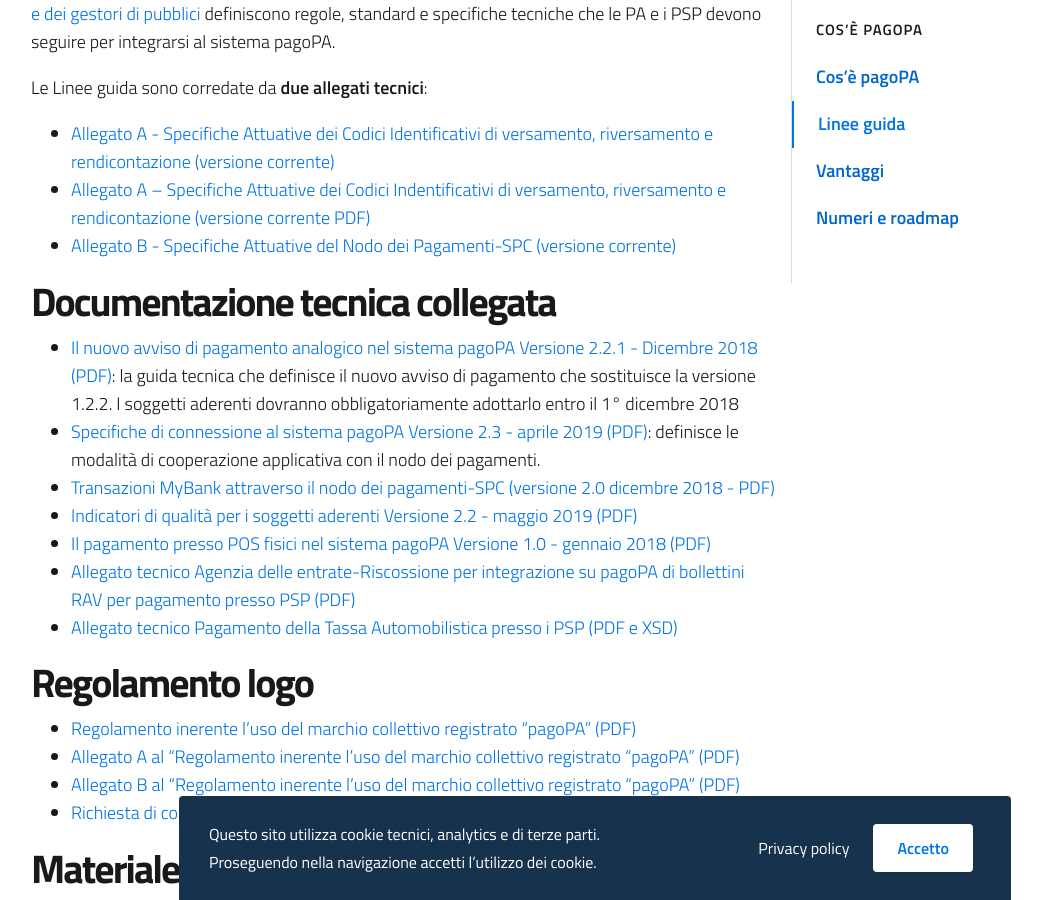
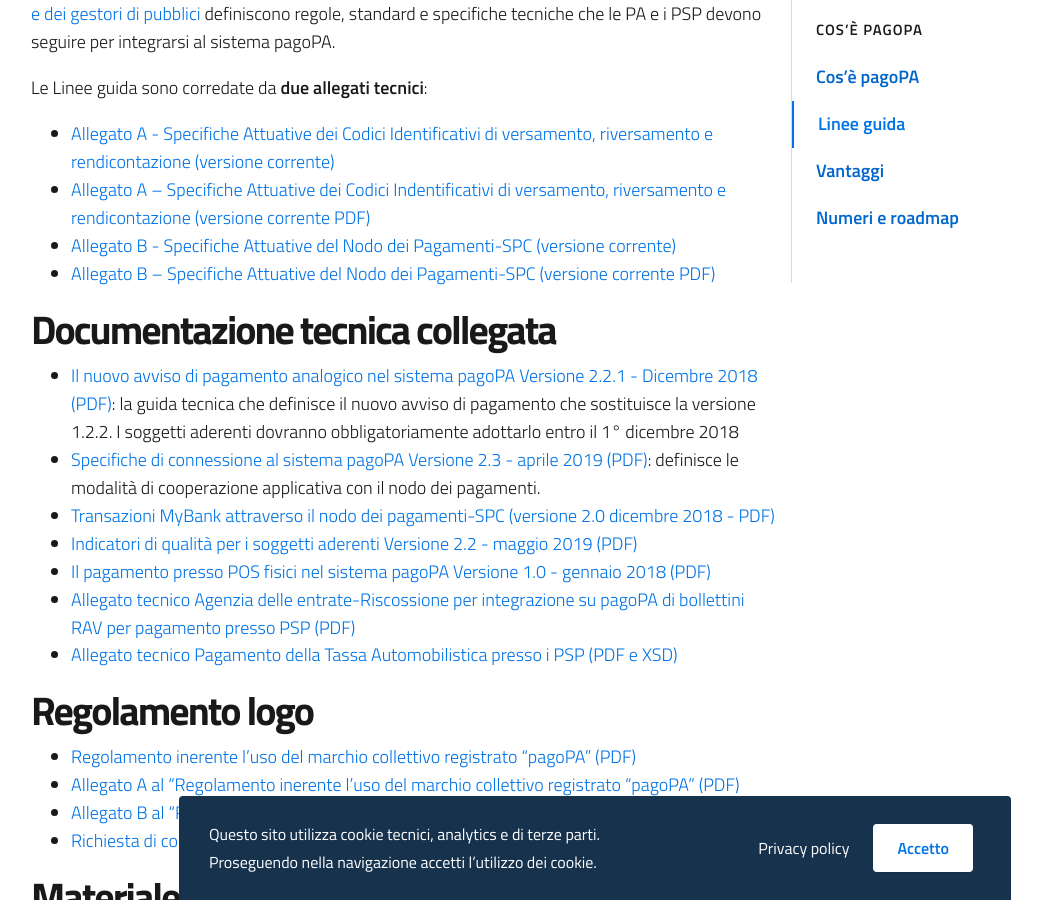
Before and after one commit to pagopa/site-pagopa.gov.it, a Jekyll site: the page built from it/pagopa/linee-guida.md, in a window 1280 px wide and 900 px high, scrolled down 487 px. Shown: the whole window, without its empty margins (45-1087 px from the left). Built offline with Jekyll 4.4.1, drawn with Linux system fonts in a browser that asks for light colours.

Commit message:
Update linee-guida.md

```diff
--- a/it/pagopa/linee-guida.md
+++ b/it/pagopa/linee-guida.md
@@ -14,6 +14,7 @@
 * [Allegato A - Specifiche Attuative dei Codici Identificativi di versamento, riversamento e rendicontazione (versione corrente)](https://docs.italia.it/italia/pagopa/pagopa-codici-docs/it/stabile/)
 * [Allegato A – Specifiche Attuative dei Codici Indentificativi di versamento, riversamento e rendicontazione (versione corrente PDF)](https://github.com/italia/lg-pagopa-docs/blob/master/documentazione_tecnica_collegata/allegati_tecnici_linee_guida/Specifiche_Attuative_Pagamenti_1_3_1.pdf)
 * [Allegato B - Specifiche Attuative del Nodo dei Pagamenti-SPC (versione corrente)](https://docs.italia.it/italia/pagopa/pagopa-specifichepagamenti-docs/it/stabile/)
+* [Allegato B – Specifiche Attuative del Nodo dei Pagamenti-SPC (versione corrente PDF)](https://github.com/italia/lg-pagopa-docs/blob/master/documentazione_tecnica_collegata/allegati_tecnici_linee_guida/SANP_2.2.2_DocumentoCompleto.pdf)
 
 ## Documentazione tecnica collegata
 * [Il nuovo avviso di pagamento analogico nel sistema pagoPA Versione 2.2.1 - Dicembre 2018 (PDF)](https://github.com/italia/lg-pagopa-docs/blob/master/documentazione_tecnica_collegata/documentazione_collegata/guidatecnica_avvisoanalogico_v2.2.1_con_alleg.pdf): la guida tecnica che definisce il nuovo avviso di pagamento che sostituisce la versione 1.2.2. I soggetti aderenti dovranno obbligatoriamente adottarlo entro il 1° dicembre 2018
```
